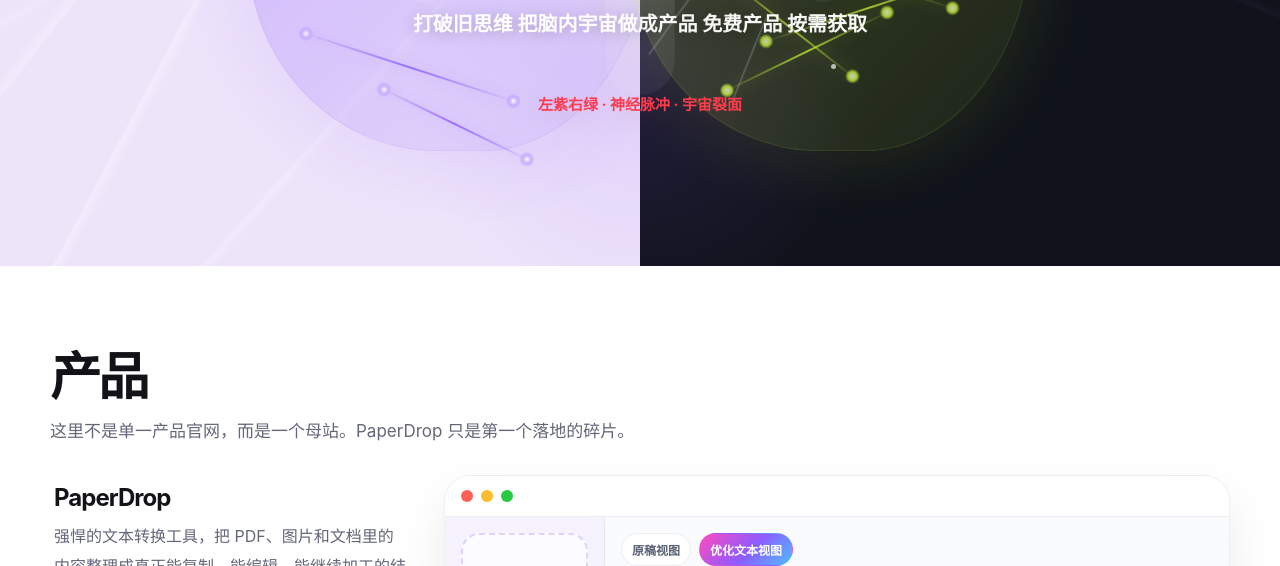
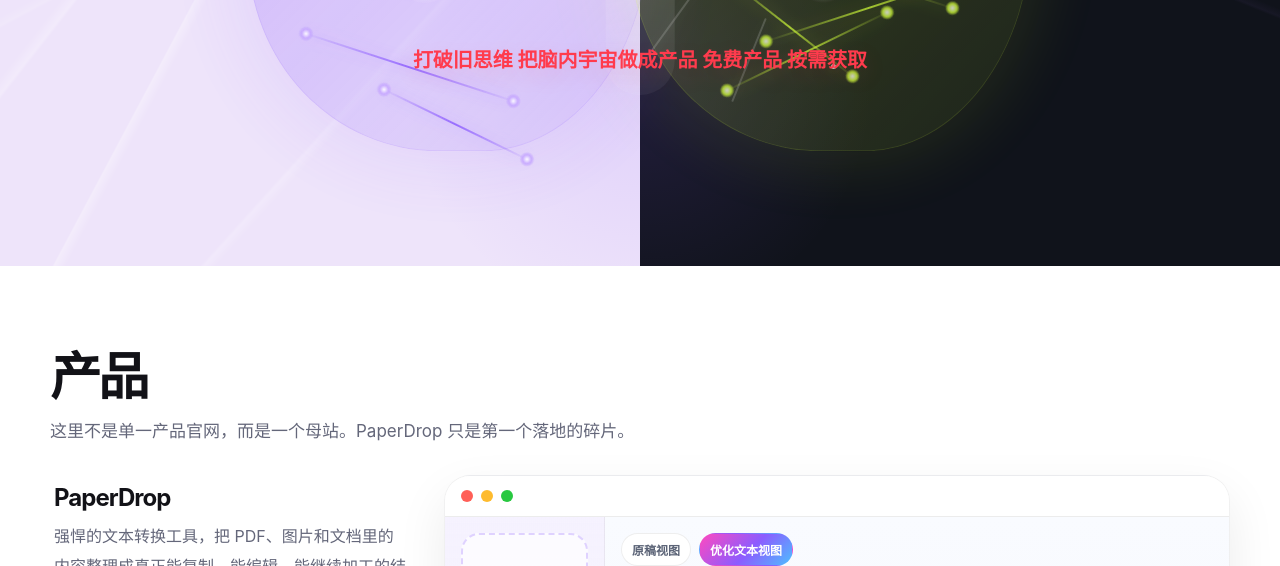
Before and after one commit to changshan29/pesonal-website, a website: page index.html in a window 1280 px wide. Shown: the part 534-1100 px from the top of the page. Drawn offline with Linux system fonts and the light colour scheme.

Commit message:
Make hero subline red and remove secondary line

```diff
--- a/index.html
+++ b/index.html
@@ -799,8 +799,7 @@
             <span class="headline-red">总有一天</span><br />
             我们能<span class="gradient-word">逃逸宇宙</span>
           </h1>
-          <p class="hero-sub">打破旧思维 把脑内宇宙做成产品 免费产品 按需获取</p>
-          <div class="hero-note">左紫右绿 · 神经脉冲 · 宇宙裂面</div>
+          <p class="hero-sub" style="color:#ff3b4d; text-shadow: 0 8px 24px rgba(255,59,77,0.14);">打破旧思维 把脑内宇宙做成产品 免费产品 按需获取</p>
         </div>
 
         <aside class="product-rail">
```
